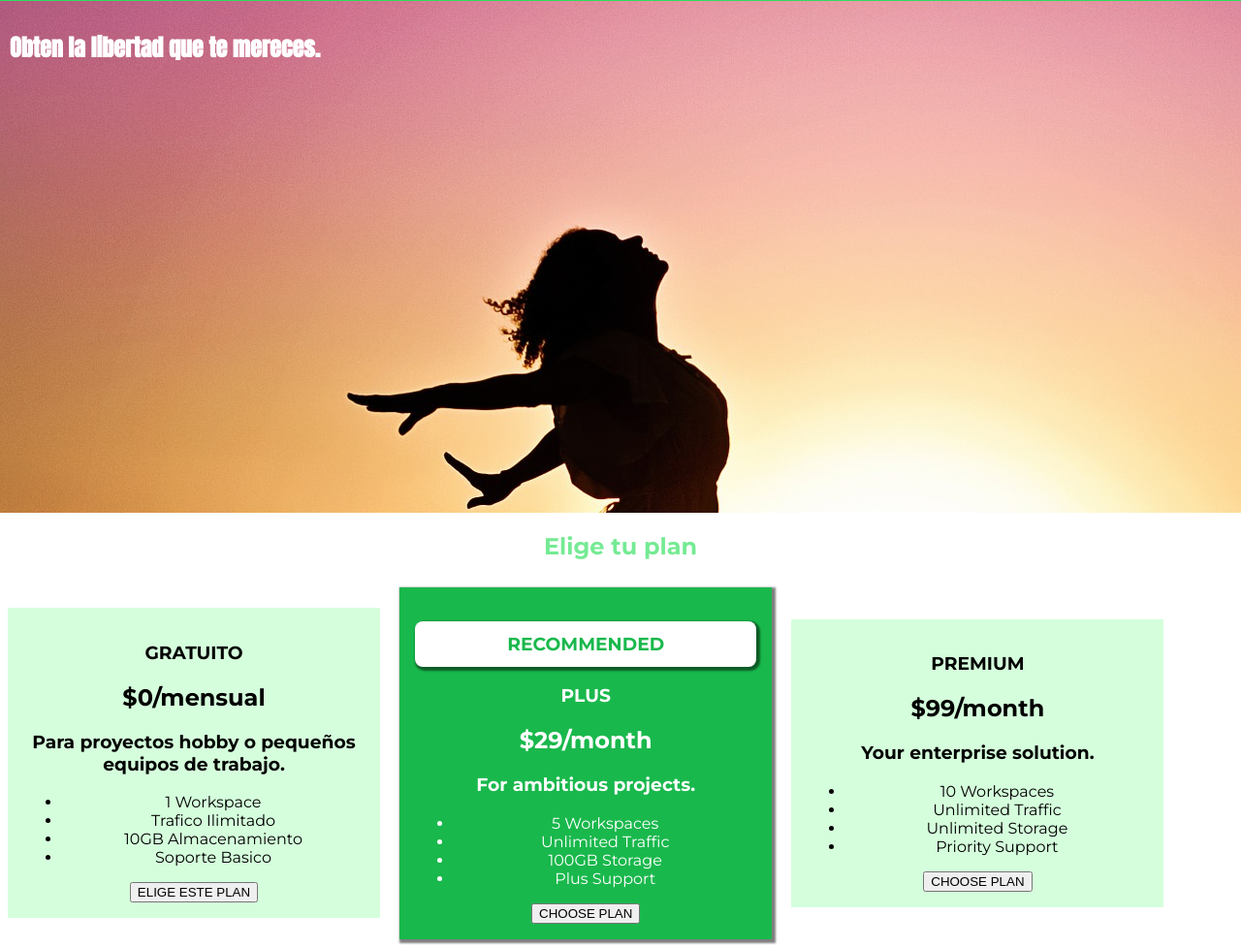
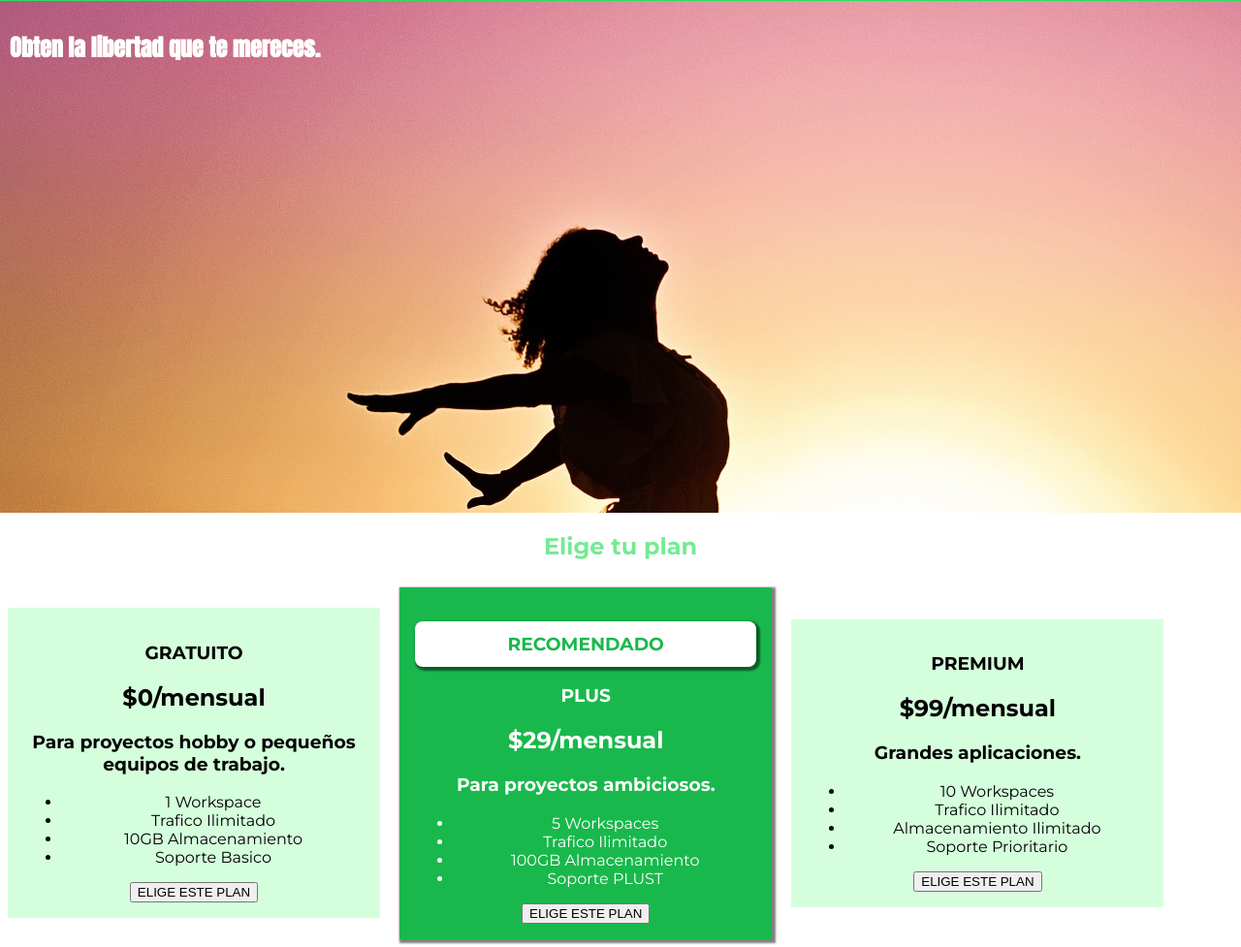
Before and after one commit to amartin3z/gitflow-test, a plain HTML site: page index.html in a window 1280 px wide. Shown: the part 42-1019 px from the top of the page at 97% size. Drawn offline with Linux system fonts and the light colour scheme.

Commit message:
Actualizacion: se cambian textos faltantes

```diff
--- a/index.html
+++ b/index.html
@@ -54,32 +54,32 @@
                     </div>
                 </article>
                 <article class="plan plan--highlighted">
-                    <h1 class="plan__annotation">RECOMMENDED</h1>
+                    <h1 class="plan__annotation">RECOMENDADO</h1>
                     <h1>PLUS</h1>
-                    <h2>$29/month</h2>
-                    <h3>For ambitious projects.</h3>
+                    <h2>$29/mensual</h2>
+                    <h3>Para proyectos ambiciosos.</h3>
                     <ul>
                         <li>5 Workspaces</li>
-                        <li>Unlimited Traffic</li>
-                        <li>100GB Storage</li>
-                        <li>Plus Support</li>
+                        <li>Trafico Ilimitado</li>
+                        <li>100GB Almacenamiento</li>
+                        <li>Soporte PLUST</li>
                     </ul>
                     <div>
-                        <button>CHOOSE PLAN</button>
+                        <button>ELIGE ESTE PLAN</button>
                     </div>
                 </article>
                 <article class="plan">
                     <h1>PREMIUM</h1>
-                    <h2>$99/month</h2>
-                    <h3>Your enterprise solution.</h3>
+                    <h2>$99/mensual</h2>
+                    <h3>Grandes aplicaciones.</h3>
                     <ul>
                         <li>10 Workspaces</li>
-                        <li>Unlimited Traffic</li>
-                        <li>Unlimited Storage</li>
-                        <li>Priority Support</li>
+                        <li>Trafico Ilimitado</li>
+                        <li>Almacenamiento Ilimitado</li>
+                        <li>Soporte Prioritario</li>
                     </ul>
                     <div>
-                        <button>CHOOSE PLAN</button>
+                        <button>ELIGE ESTE PLAN</button>
                     </div>
                 </article>
             </div>
```
